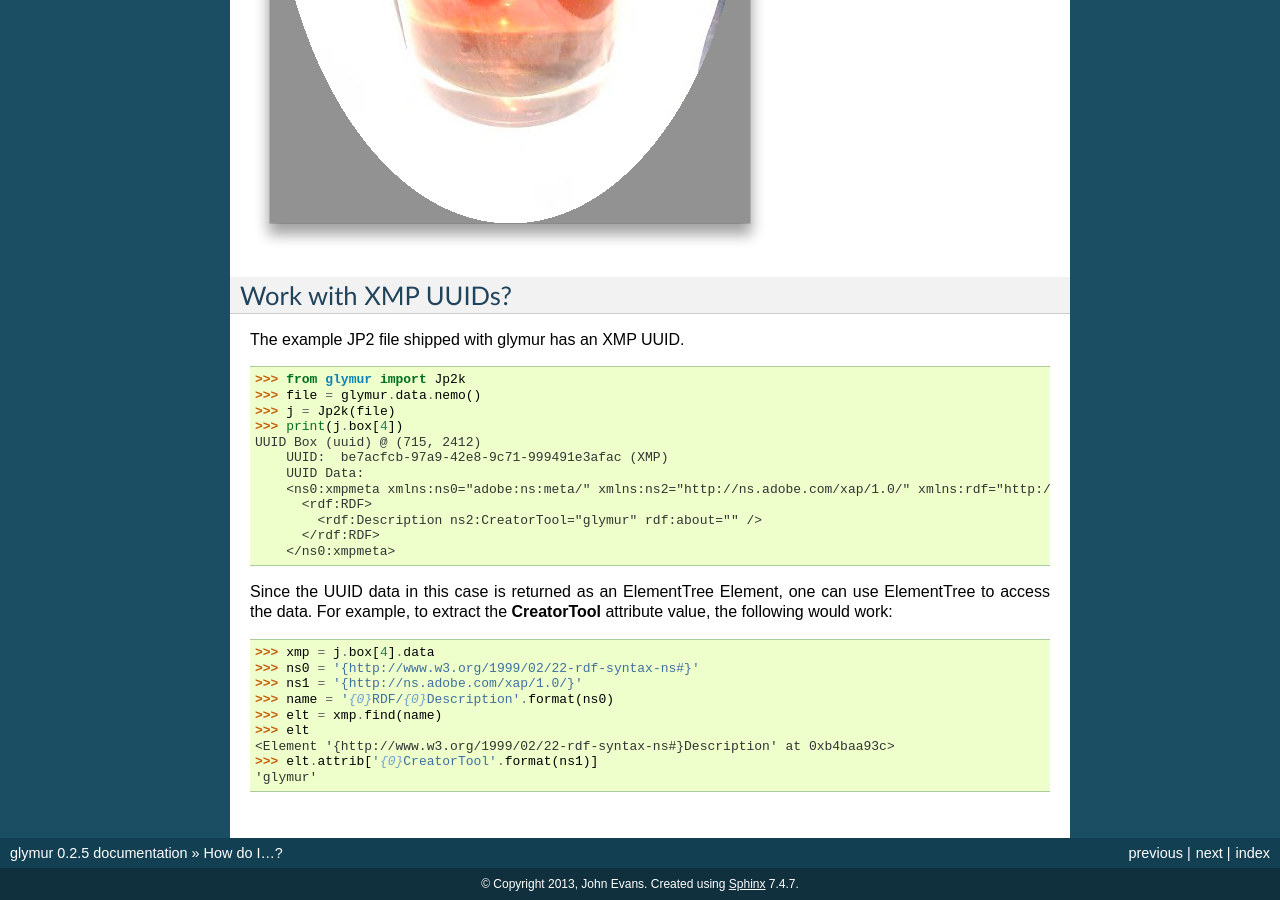
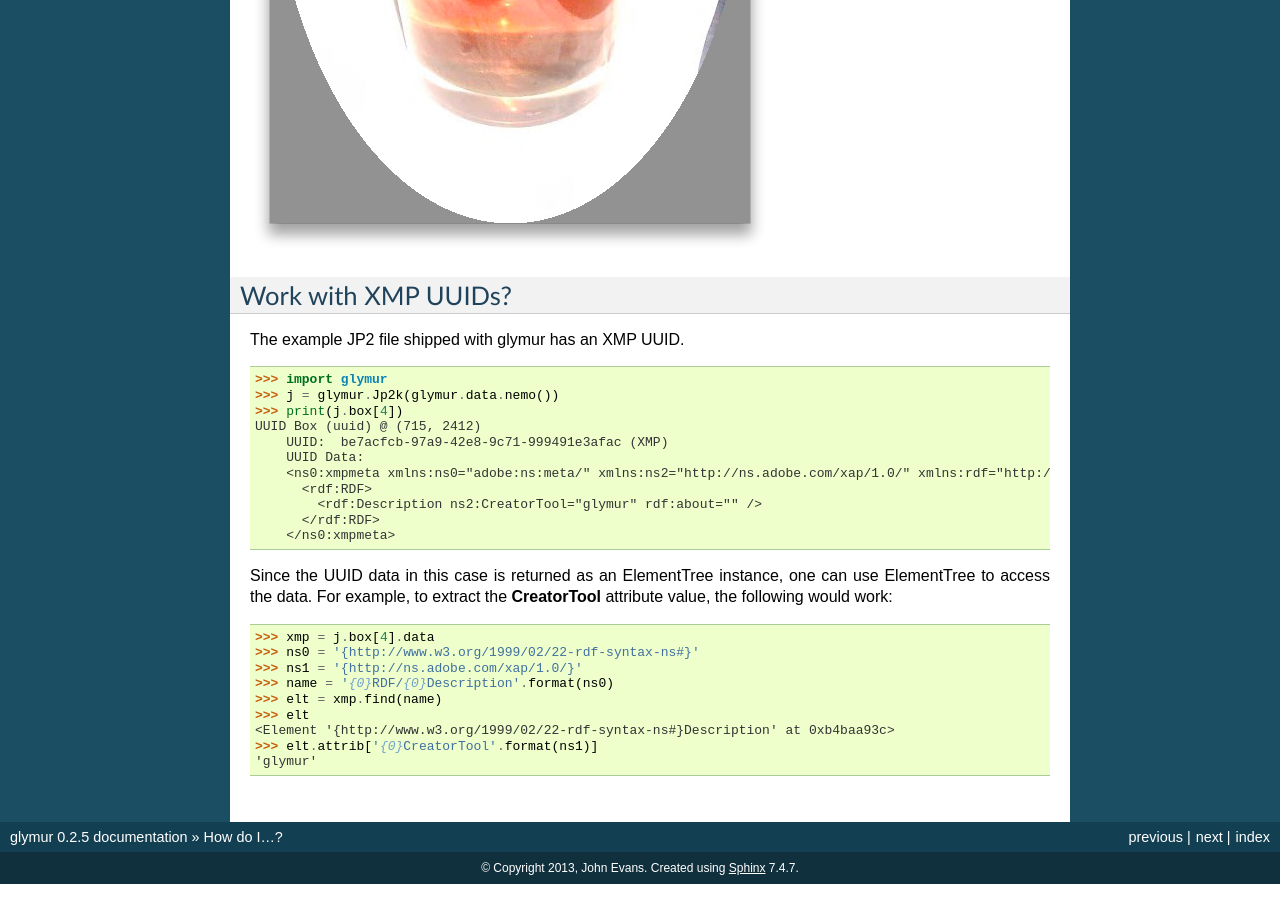
Before and after one commit to quintusdias/glymur, a Sphinx documentation site: the page built from docs/source/how_do_i.rst, in a window 1280 px wide and 900 px high, scrolled down 3677 px. Built offline with Sphinx 7.4.7, drawn with Linux system fonts in a browser that asks for light colours.

Commit message:
The XMP uuid data is an ElementTree instance, not an Element instance.

```diff
--- a/docs/source/how_do_i.rst
+++ b/docs/source/how_do_i.rst
@@ -185,9 +185,8 @@ Work with XMP UUIDs?
 ====================
 The example JP2 file shipped with glymur has an XMP UUID. ::
 
-    >>> from glymur import Jp2k
-    >>> file = glymur.data.nemo()
-    >>> j = Jp2k(file)
+    >>> import glymur
+    >>> j = glymur.Jp2k(glymur.data.nemo())
     >>> print(j.box[4])
     UUID Box (uuid) @ (715, 2412)
         UUID:  be7acfcb-97a9-42e8-9c71-999491e3afac (XMP)
@@ -198,7 +197,7 @@ The example JP2 file shipped with glymur has an XMP UUID. ::
           </rdf:RDF>
         </ns0:xmpmeta>
 
-Since the UUID data in this case is returned as an ElementTree Element, one can
+Since the UUID data in this case is returned as an ElementTree instance, one can
 use ElementTree to access the data.  For example, to extract the
 **CreatorTool** attribute value, the following would work::
 
```
